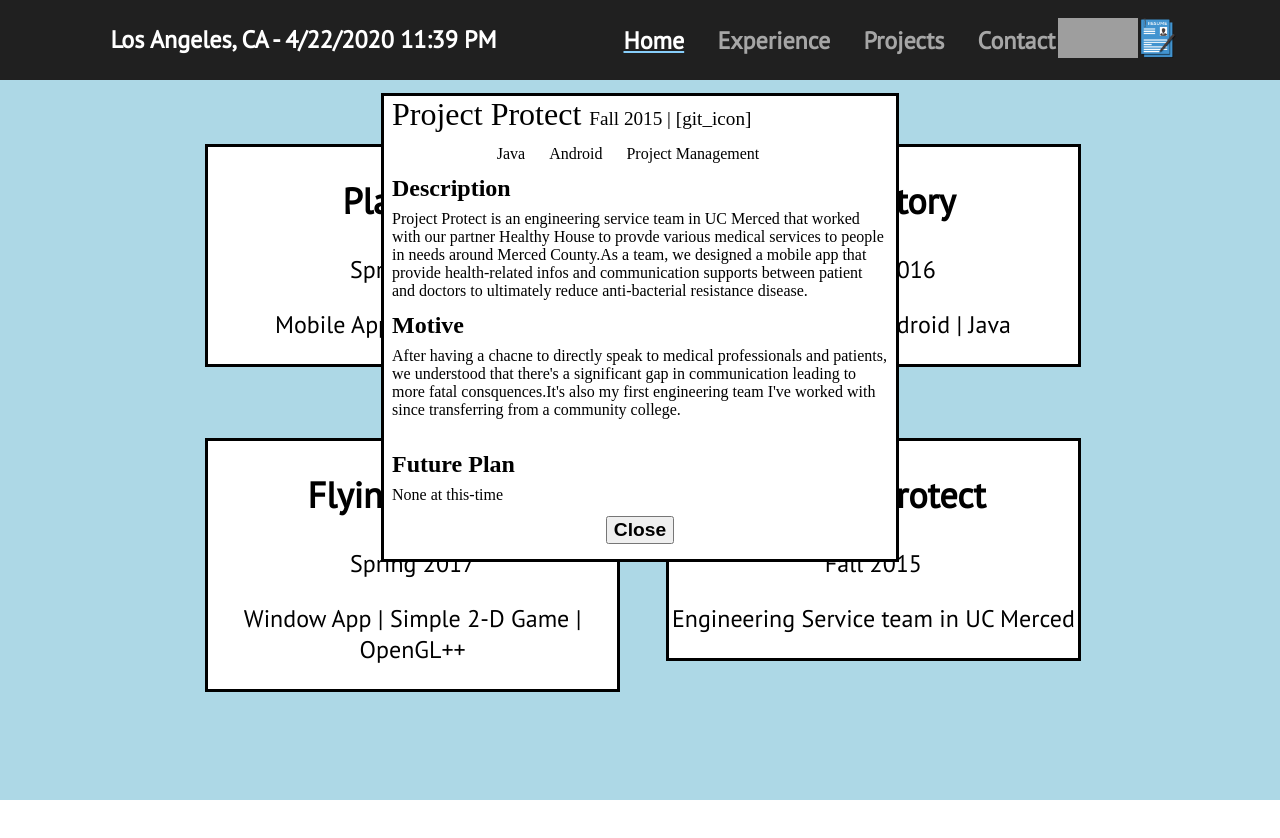
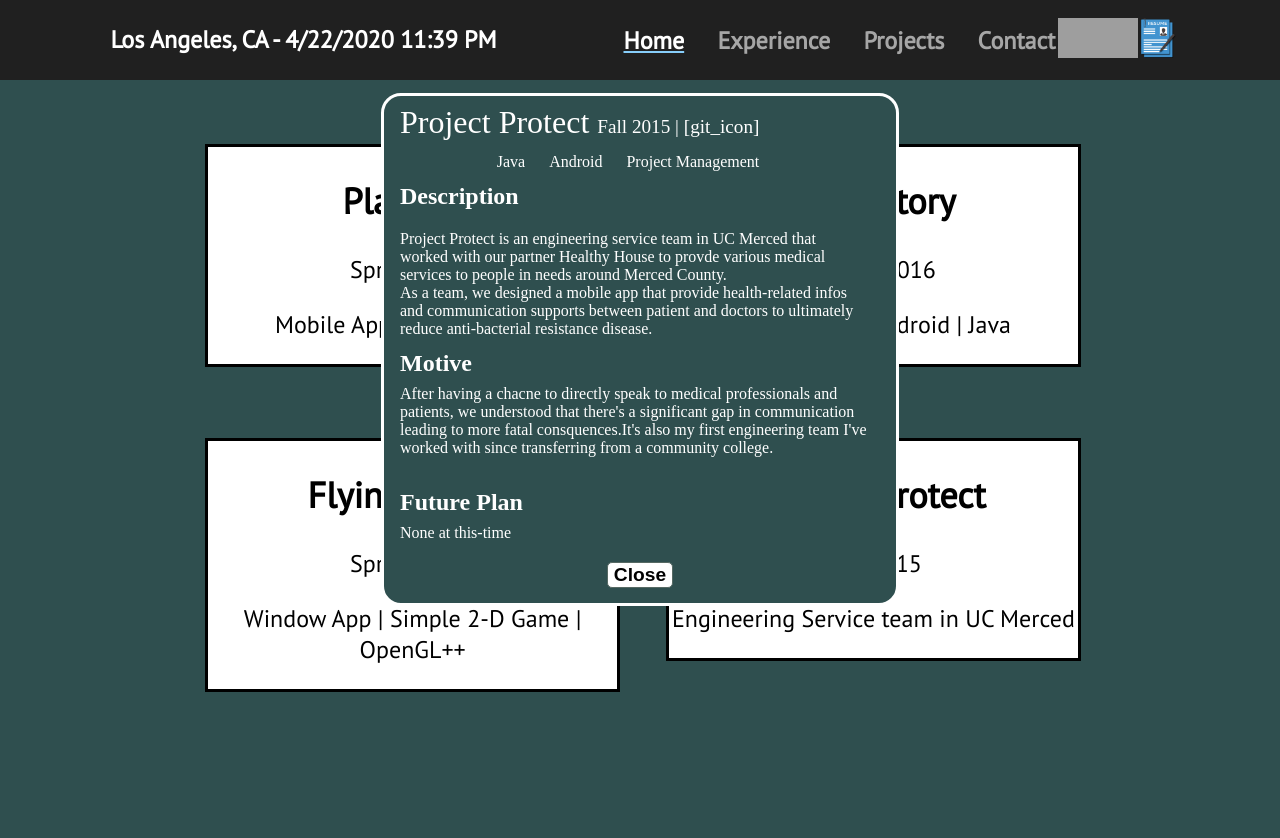
Before and after one commit to edistyping/ek-portfolio-new, a React (Create React App) app: page /projects in a window 1280 px wide. Shown: the top 838 px of the page. Before the commit the page ends 800 px from the top, so only its background shows below. Built offline with nearby package versions, Linux system fonts and the light colour scheme; grey boxes are pictures that could not be loaded.

Commit message:
- Projects is 90% done.

```diff
--- a/src/components/Body.js
+++ b/src/components/Body.js
@@ -12,14 +12,12 @@ const Body = () => {
 
     return (
         <div className="Body">
-
             <Switch>
                 <Route exact path="/" component={Home} />
                 <Route path="/experience" component={Experience} />
                 <Route path="/projects" component={Projects} />
                 <Route path="/contact" component={Contact} />
             </Switch>
-
         </div>
     )
 }
--- a/src/components/Home.js
+++ b/src/components/Home.js
@@ -108,9 +108,9 @@ const Home = () => (
             <h1 style={{textAlign: "center"}}>This will be Instagram Section</h1>
 
             <div style={{display: "flex", justifyContent: "space-evenly", }}>
-                <img src="" style={{width: "100px", height: "100px", }} alt="here1" />
-                <img src="" style={{width: "100px", height: "100px", }} alt="here2" />
-                <img src="" style={{width: "100px", height: "100px", }} alt="here3" />
+                <img src="" style={{width: "100px", height: "100px", borderStyle: "solid" }} alt="here1" />
+                <img src="" style={{width: "100px", height: "100px", borderStyle: "solid" }} alt="here2" />
+                <img src="" style={{width: "100px", height: "100px", borderStyle: "solid" }} alt="here3" />
             </div>
         </div>
     </div>
--- a/src/components/ImageSlide.js
+++ b/src/components/ImageSlide.js
@@ -27,7 +27,7 @@ const ImageSlide = (props) => {
             <img src={imgArr[index]} style={{width: "40%", height: "35vh", margin: "10px auto", borderStyle: "solid", borderWidth: "5px", }} alt="project images" />
             <p style={{margin: "auto", fontSize: "1.3em"}}> {index+1} / {imgArr.length}</p>
 
-            <div style={{display: "flex", justifyContent: "center", height: "100%", marginBottom: "2vh" }}>
+            <div style={{display: "flex", justifyContent: "center", height: "100%", margin: 0}}>
                 <button className="testButton" style={{}} onClick={() => setIndex(ControlLimit(index,imgArr.length-1, -1))} > Left </button>
                 <button className="testButton" style={{marginLeft: "2vh"}} onClick={() => setIndex(ControlLimit(index,imgArr.length-1, +1))} > Right </button>
             </div>
--- a/src/components/Projects.js
+++ b/src/components/Projects.js
@@ -1,4 +1,4 @@
-import React, { useState, useEffect, useRef } from 'react';
+import React, { useState } from 'react';
 
 import ImageSlide from './ImageSlide';
 import '../css/Projects.css'
@@ -10,7 +10,8 @@ const Popup = (props) => {
         projName: "Plan One",
         period: "Spring 2017",
         platform: "Android",
-        purpose: "Plan One is a mobile app for Android that's focused on promoting and imporiving outdoor safty experience by saving a user's traveling route while conserving battery. ",
+        purpose: ["Plan One is a mobile app for Android that's focused on promoting and imporiving outdoor safty experience by saving a user's traveling route while conserving battery. ",
+        ],
         motive: [
             "Despite increasing numbers of people with access to a smartphone, an extensive research showed still numbers of unfortunate incidents from outdoor activity hadn't been much affected.",
         ],
@@ -31,7 +32,8 @@ const Popup = (props) => {
         id: 2,
         projName: "InventStory",
         period: "Spring 2016",
-        purpose: "InventStory is intended and designed to provide supports to Start-up buisnesses to efficiently utilize their managment, inventory, and communication.",
+        purpose: ["InventStory is intended and designed to provide supports to Start-up buisnesses to efficiently utilize their managment, inventory, and communication.",
+        ],
         motive: [
             "For my 1st participation to Mobile App Challenge (MAC), I worked with 2 engineers from UCM to design this applicatino. ",
             "With my previous experience working from TJ Maxx and a resturant, the team collaborated to design this application in hopes that each of ourselves can use it in the future!",
@@ -54,7 +56,8 @@ const Popup = (props) => {
         id: 3,
         projName: "Flying Ninja",
         period: "Spring 2017",
-        purpose: "This is a 2-D game I created for one of my university course in C++. As a popular game 'FlappyBird' disppeared from Google Store, I decided to re-create it to cherish the memory",
+        purpose: ["This is a 2-D game I created for one of my university course in C++. As a popular game 'FlappyBird' disppeared from Google Store, I decided to re-create it to cherish the memory",
+        ],
         motive: [
             "I and another programmer from my course worked on the class together. This is also the first time I collaborated after learning the very concept of 'pair-programming",
             "",
@@ -77,7 +80,8 @@ const Popup = (props) => {
         id: 4,
         projName: "Project Protect",
         period: "Fall 2015",
-        purpose: ["Project Protect is an engineering service team in UC Merced that worked with our partner Healthy House to provde various medical services to people in needs around Merced County.",
+        purpose: [
+            "Project Protect is an engineering service team in UC Merced that worked with our partner Healthy House to provde various medical services to people in needs around Merced County.",
             "As a team, we designed a mobile app that provide health-related infos and communication supports between patient and doctors to ultimately reduce anti-bacterial resistance disease.",
         ],
         motive: [
@@ -100,7 +104,7 @@ const Popup = (props) => {
     return (
 
         //Honetsly i think we can remvoe project-header stuff and only provide data/info
-        <div style={{padding: "0 1vh", display: "flex", flexDirection:"column", backgroundColor: "white", "font-family": "'Indie Flower', cursive" }}>
+        <div style={{padding: "1vh 2vh", display: "flex", flexDirection:"column", "font-family": "'Indie Flower', cursive" }}>
             <div className="test" style={{}}><p style={{display: "inline", fontSize: "2em"}}>{projList[selected].projName} </p> <p style={{display: "inline", fontSize: "1.2em"}}> {projList[selected].period} |   [git_icon] </p> </div>
 
             <div className="test" style={{display: "flex", justifyContent: "center", }}>
@@ -108,7 +112,12 @@ const Popup = (props) => {
                     <p style={{display: "inline", margin: "0 3vh 0 0"}}>{i}</p> )}
              </div>
 
-            <div className="test"><p className="project-header">Description </p><p style={{display: "inline"}}>{projList[selected].purpose} </p> </div>
+            <div className="test"><p className="project-header">Description </p></div>
+            <div className="test" >
+                {projList[selected].purpose.map((i) =>
+                    <p style={{display: "inline-block", margin: "0 3vh 0 0"}}>{i}</p> )}
+             </div>
+
             <div className="test"><p className="project-header">Motive </p><p style={{display: "inline", }}>{projList[selected].motive}</p></div>
             <div className="test" style={{ }}>
                 {projList[selected].screenshots.length === 0 ? null :
@@ -147,13 +156,13 @@ const Projects = () => {
     }
 
     return (
-        <div style={{width:"100%", minHeight: "90vh", height: "fit-content",backgroundColor:"lightblue", margin: 0, padding: 0, overflow: "auto" }}>
+        <div style={{width:"100%", minHeight: "90vh", height: "110vh", backgroundColor:"darkslategrey", margin: 0, padding: 0, overflow: "auto" }}>
 
             <div className={popupClass} >
                 <div style={{display: "flex", flexDirection: "column", margin: "0" }}>
                     {show === 0 ? null :
                         <Popup show={show}/> }
-                        <div style={{margin: "0 auto 3% auto", }}><button style={{fontWeight: "bold", fontSize: "1.2em"}} onClick={() => setShow(0)} > Close </button></div>
+                        <div style={{margin: "0 auto 3% auto", }}><button className="testButton2" onClick={() => setShow(0)} > Close </button></div>
                 </div>
             </div>
 
--- a/src/css/Home.css
+++ b/src/css/Home.css
@@ -21,7 +21,7 @@
     margin: 10% auto;
 }
 .left img {
-    height: 60%;
+    height: 65%;
     width: 75%;
     margin: 0 auto;
     border-radius: 20px;
--- a/src/css/Projects.css
+++ b/src/css/Projects.css
@@ -10,8 +10,8 @@
 
     grid-gap: 15% 5%;
 
+    justify-content: center;
 
-    justify-content: center;
 
 }
 
@@ -37,8 +37,11 @@
 
     left: 50%;
     transform: translate(-50%, 0);
-    background-color: white;
     border-style: solid;
+
+    color: white;
+    background-color: darkslategrey;
+    border-radius: 20px;
 }
 
 .diplay-none {
@@ -52,7 +55,7 @@
 }
 
 .test {
-    background-color: white;
+
     text-align: left;
     width: 100%;
     margin: 0 0 1.5vh 0;
@@ -71,7 +74,16 @@
 	font-family:Arial;
 	font-size:15px;
 	font-weight:bold;
-	padding:11px 23px;
+	padding: 7px 15px;
 	text-decoration:none;
-	text-shadow:0px -1px 0px #2b665e;
+    text-shadow:0px -1px 0px #2b665e;
+
 }
+
+.testButton2{
+    font-weight: bold;
+    font-size: 1.2em;
+	background-color:white;
+	border-radius:5px;
+	border:1px solid #566963;
+}
--- a/src/index.css
+++ b/src/index.css
@@ -8,13 +8,11 @@ body {
   margin: 0;
   padding: 0;
 
-  height: 100%
+
+  height: 100%;
 
 }
 
-html, #app, #app>div {
-  height: 100%
-}
 
 code {
   font-family: source-code-pro, Menlo, Monaco, Consolas, 'Courier New',
```
